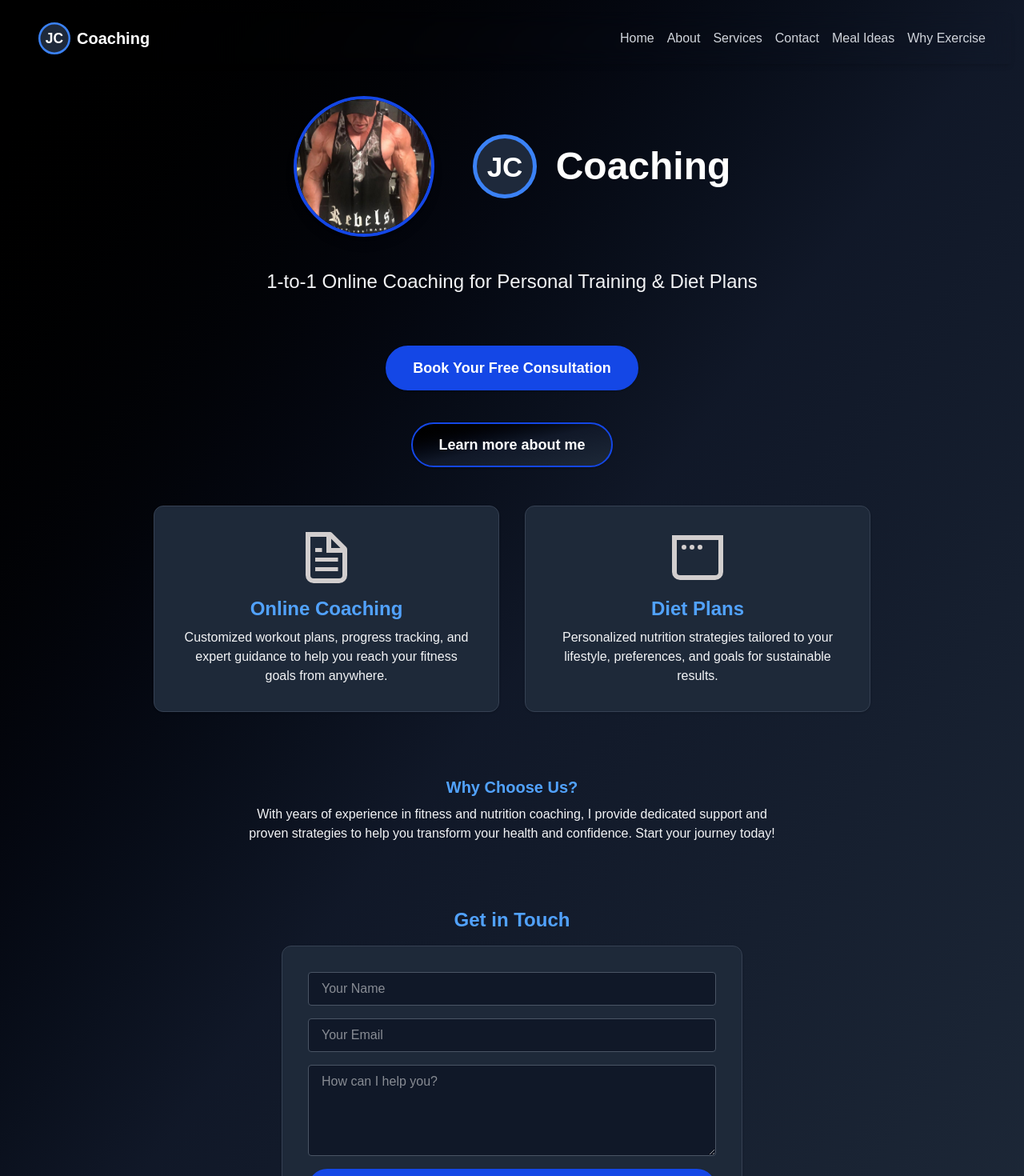
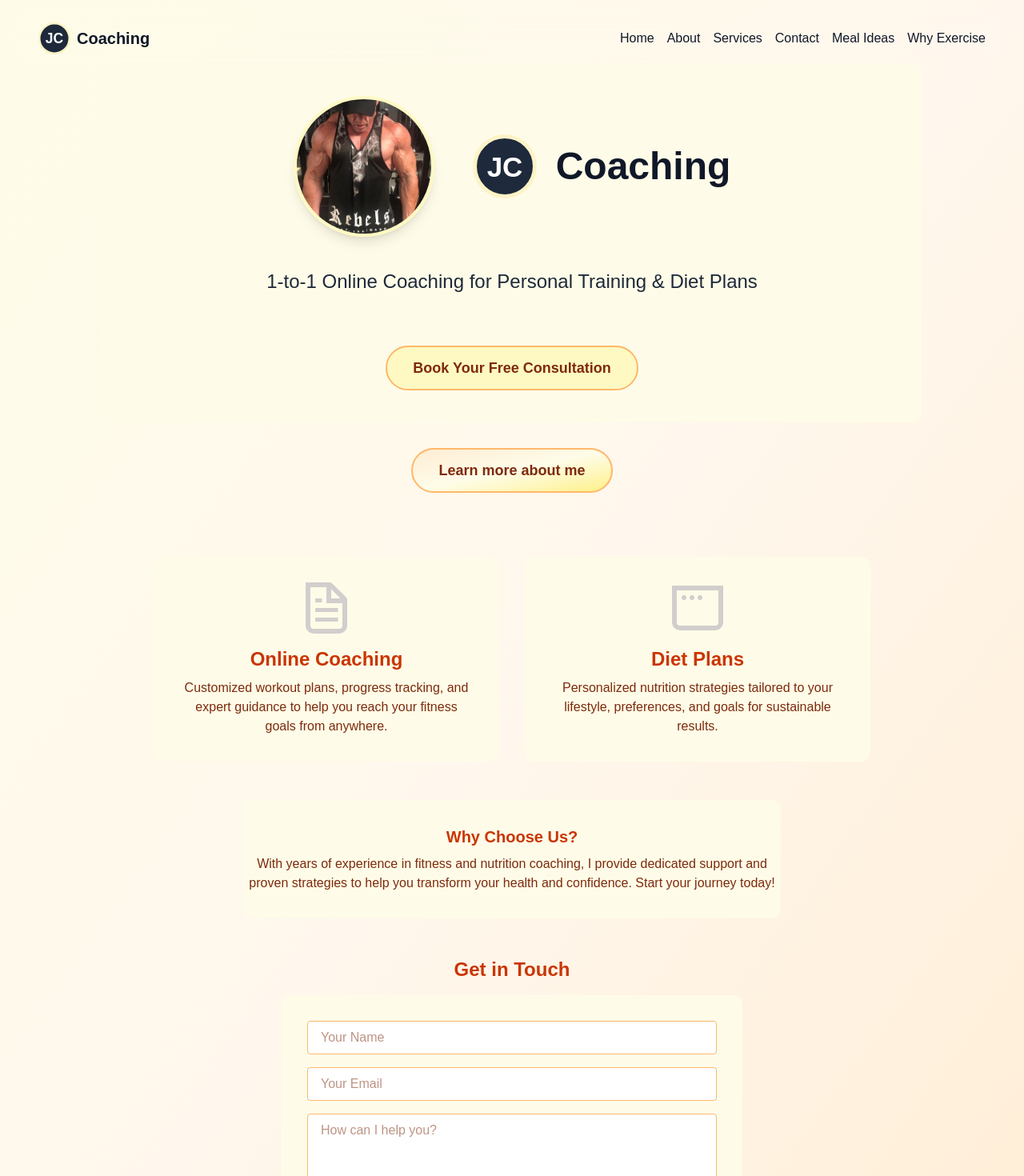
Before and after one commit to jacam666/coaching-website, a Next.js app: page / in a window 1280 px wide. Shown: the top 1470 px of the page at 80% size. Built offline with nearby package versions, Linux system fonts and the light colour scheme.

Commit message:
chnaged colour theme to home page

```diff
--- a/src/app/components/Footer.tsx
+++ b/src/app/components/Footer.tsx
@@ -1,6 +1,6 @@
 export default function Footer() {
     return (
-        <footer className=" text-gray-100 py-6 mt-10 ">
+        <footer className=" text-gray-900 py-6 mt-10 ">
             <div className="w-full max-w-5xl mx-auto px-4 text-center">
                 <p>&copy; {new Date().getFullYear()} JC Coaching. All rights reserved.</p>
                 {/* <p className="mt-2">
--- a/src/app/components/Navbar.tsx
+++ b/src/app/components/Navbar.tsx
@@ -12,21 +12,21 @@ export default function Navbar() {
 
 
     return (
-        <div className="w-full bg-opacity-90 backdrop-blur-md shadow-md mt-4">
+        <div className="w-full bg-opacity-90 backdrop-blur-md  mt-4">
             <nav>
                 <div className="max-w-7xl mx-auto  sm:px-6 lg:px-8">
                     <div className="flex items-center justify-between h-16">
                         <div className="flex items-center">
                             <Link href="/" className="flex items-center">
-                                <img src="/jc-logo.svg" alt="JC Logo" className="h-10 w-10 mr-2" />
-                                <span className="text-white font-bold text-xl">Coaching</span>
+                                <img src="/jc-logo-yellow.svg" alt="JC Logo" className="h-10 w-10 mr-2" />
+                                <span className="text-gray-900 font-bold text-xl">Coaching</span>
                             </Link>
                         </div>
                         <div className="md:hidden">
                             <button
                                 type="button"
                                 onClick={toggleMobileMenu}
-                                className="text-blue-700 hover:text-blue-600 focus:outline-none focus:text-blue-600 transition-colors duration-200"
+                                className="text-yellow-400 hover:text-yellow-300 focus:outline-none focus:text-blue-600 transition-colors duration-200"
                                 aria-label="Toggle mobile menu"
                                 aria-expanded={isMobileMenuOpen}
                             >
@@ -43,12 +43,12 @@ export default function Navbar() {
                         </div>
                         <div className="hidden md:block">
                             <div className="ml-10 flex items-baseline space-x-4">
-                                <Link href="/" className="text-gray-300 hover:text-white">Home</Link>
-                                <Link href="/about" className="text-gray-300 hover:text-white">About</Link>
-                                <Link href="/services" className="text-gray-300 hover:text-white">Services</Link>
-                                <Link href="/contact" className="text-gray-300 hover:text-white">Contact</Link>
-                                <Link href="/meals" className="text-gray-300 hover:text-white">Meal Ideas</Link>
-                                <Link href="/why-exercise" className="text-gray-300 hover:text-white">Why Exercise</Link>
+                                <Link href="/" className="text-gray-900 hover:text-white">Home</Link>
+                                <Link href="/about" className="text-gray-900 hover:text-white">About</Link>
+                                <Link href="/services" className="text-gray-900 hover:text-white">Services</Link>
+                                <Link href="/contact" className="text-gray-900 hover:text-white">Contact</Link>
+                                <Link href="/meals" className="text-gray-900 hover:text-white">Meal Ideas</Link>
+                                <Link href="/why-exercise" className="text-gray-900 hover:text-white">Why Exercise</Link>
                             </div>
                         </div>
                     </div>
@@ -60,12 +60,12 @@ export default function Navbar() {
             {isMobileMenuOpen && (
                 <div className="md:hidden ">
                     <div className=" pt-2 pb-3 space-y-1 sm:px-3">
-                        <Link href="/" className="text-gray-300 hover:text-white block px-3 py-2 rounded-md text-base font-medium">Home</Link>
-                        <Link href="/about" className="text-gray-300 hover:text-white block px-3 py-2 rounded-md text-base font-medium">About</Link>
-                        <Link href="/services" className="text-gray-300 hover:text-white block px-3 py-2 rounded-md text-base font-medium">Services</Link>
-                        <Link href="/contact" className="text-gray-300 hover:text-white block px-3 py-2 rounded-md text-base font-medium">Contact</Link>
-                        <Link href="/meals" className="text-gray-300 hover:text-white block px-3 py-2 rounded-md text-base font-medium">Meal Ideas</Link>
-                        <Link href="/why-exercise" className="text-gray-300 hover:text-white block px-3 py-2 rounded-md text-base font-medium">Why Exercise</Link>
+                        <Link href="/" className="text-gray-900 hover:text-white block px-3 py-2 rounded-md text-base font-medium">Home</Link>
+                        <Link href="/about" className="text-gray-900 hover:text-white block px-3 py-2 rounded-md text-base font-medium">About</Link>
+                        <Link href="/services" className="text-gray-900 hover:text-white block px-3 py-2 rounded-md text-base font-medium">Services</Link>
+                        <Link href="/contact" className="text-gray-900 hover:text-white block px-3 py-2 rounded-md text-base font-medium">Contact</Link>
+                        <Link href="/meals" className="text-gray-900 hover:text-white block px-3 py-2 rounded-md text-base font-medium">Meal Ideas</Link>
+                        <Link href="/why-exercise" className="text-gray-900 hover:text-white block px-3 py-2 rounded-md text-base font-medium">Why Exercise</Link>
                     </div>
                 </div>
             )}
--- a/src/app/data/meals.ts
+++ b/src/app/data/meals.ts
@@ -108,7 +108,7 @@ export const meals: Meal[] = [
     id: 11,
     slug: "superhealthy-singapore-noodles",
     title: " Singapore Noodles",
-    image: { src: "/images/meal-images/Singapore-noodles.jpg", alt: "Singapore noodles with chicken and prawns" },
+    image: { src: "/images/meal-images/singapore-noodles.jpg", alt: "Singapore noodles with chicken and prawns" },
     kcal: 362, protein: 40, carbs: 33, fat: 9,
     ingredients: ["Egg noodles", "Chicken breast", "Prawns", "Tenderstem broccoli", "Red pepper", "Baby corn", "Madras paste", "Soy", "Beansprouts"],
     tags: ["stir-fry", "chicken", "prawn", "low-calorie"]
--- a/src/app/page.tsx
+++ b/src/app/page.tsx
@@ -45,10 +45,10 @@ export default function Home() {
 
 
   return (
-    <main className="flex flex-col items-center justify-center min-h-screen bg-gradient-to-br from-black via-gray-900 to-gray-800 px-4">
-      <Navbar />
-      {/* Hero Section */}
-      <section className="py-10 flex flex-col items-center justify-center gap-8 w-full max-w-5xl mx-auto">
+  <main className="flex flex-col items-center justify-center min-h-screen bg-gradient-to-br from-yellow-50 via-orange-50 to-orange-100 px-4">
+    <Navbar />
+    {/* Hero Section */}
+  <section className="py-10 flex flex-col items-center justify-center gap-8 w-full max-w-5xl mx-auto bg-yellow-50 rounded-xl">
         <div className="flex flex-col md:flex-row items-center justify-center gap-6 md:gap-12 w-full">
           {/* Mobile: logo/text above image; Desktop: image first */}
           <div className="flex flex-col md:hidden items-center w-full">
@@ -57,7 +57,7 @@ export default function Home() {
               width={80}
               height={80}
               alt="Coach portrait"
-              className="w-44 h-44 rounded-full object-cover border-4 border-blue-700 shadow-lg"
+              className="w-44 h-44 rounded-full object-cover border-4 border-yellow-100 shadow-lg"
             />
           </div>
           <div className="hidden md:flex flex-row items-center gap-6 md:gap-12 w-full justify-center">
@@ -66,69 +66,69 @@ export default function Home() {
               width={80}
               height={80}
               alt="Coach portrait"
-              className="w-44 h-44 rounded-full object-cover border-4 border-blue-700 shadow-lg"
+              className="w-44 h-44 rounded-full object-cover border-4 border-yellow-100 shadow-lg"
             />
             <div className="flex items-center gap-6">
-              <img src="/jc-logo.svg" alt="JC Logo" className="w-20 h-20" />
-              <span className="text-5xl font-bold text-white">Coaching</span>
+              <img src="/jc-logo-yellow.svg" alt="JC Logo" className="w-20 h-20" />
+              <span className="text-5xl font-bold text-gray-900">Coaching</span>
             </div>
           </div>
         </div>
-        <p className="text-lg md:text-2xl text-gray-100 mb-8 mt-2 text-center">
+  <p className="text-lg md:text-2xl text-gray-800 mb-8 mt-2 text-center">
           1-to-1 Online Coaching for Personal Training & Diet Plans
         </p>
         <a
           href="#contact"
-          className="inline-block bg-blue-700 text-white px-8 py-3 rounded-full text-lg font-semibold shadow hover:bg-blue-900 transition border-2 border-blue-700 hover:border-blue-400"
+          className="inline-block bg-yellow-100 text-orange-900 px-8 py-3 rounded-full text-lg font-semibold hover:bg-orange-300 transition border-2 border-orange-300 hover:border-orange-500"
         >
           Book Your Free Consultation
         </a>
       </section>
 
-      <section>
+      <section className="my-8 flex justify-center">
         <Link
           href="/about"
-          className="inline-block bg-gradient-to-br from-black via-gray-900 to-gray-800 text-white px-8 py-3 rounded-full text-lg font-semibold shadow transition duration-300 hover:bg-gradient-to-tl hover:from-gray-800 hover:via-gray-900 hover:to-black border-2 border-blue-700 hover:border-blue-400"
+          className="inline-block bg-gradient-to-br from-orange-100 via-yellow-50 to-yellow-200 text-orange-900 px-8 py-3 rounded-full text-lg font-semibold transition duration-300 hover:bg-orange-300 border-2 border-orange-300 hover:border-orange-500"
         >
           Learn more about me
         </Link>
       </section>
       {/* Services Section */}
-      <section className="w-full max-w-4xl grid grid-cols-1 md:grid-cols-2 gap-8 py-12">
-        <div className="bg-gray-800 rounded-xl  shadow p-8 flex flex-col items-center border border-gray-700">
+    <section className="w-full max-w-4xl grid grid-cols-1 md:grid-cols-2 gap-8 py-12">
+  <div className="bg-yellow-50 rounded-xl p-8 flex flex-col items-center">
           <img src="/file.svg" alt="Personal Training" className="w-16 h-16 mb-4" />
-          <h2 className="text-2xl font-bold text-blue-400 mb-2">Online Coaching</h2>
-          <p className="text-gray-100 text-center">
+          <h2 className="text-2xl font-bold text-orange-700 mb-2">Online Coaching</h2>
+          <p className="text-orange-900 text-center">
             Customized workout plans, progress tracking, and expert guidance to help you reach your fitness goals from anywhere.
           </p>
         </div>
-        <div className="bg-gray-800 rounded-xl shadow p-8 flex flex-col items-center border border-gray-700">
+  <div className="bg-yellow-50 rounded-xl p-8 flex flex-col items-center">
           <img src="/window.svg" alt="Diet Plans" className="w-16 h-16 mb-4" />
-          <h2 className="text-2xl font-bold text-blue-400 mb-2">Diet Plans</h2>
-          <p className="text-gray-100 text-center">
+          <h2 className="text-2xl font-bold text-orange-700 mb-2">Diet Plans</h2>
+          <p className="text-orange-900 text-center">
             Personalized nutrition strategies tailored to your lifestyle, preferences, and goals for sustainable results.
           </p>
         </div>
       </section>
 
       {/* About Section */}
-      <section className="max-w-2xl text-center py-8">
-        <h3 className="text-xl font-semibold text-blue-400 mb-2">Why Choose Us?</h3>
-        <p className="text-gray-100">
+  <section className="max-w-2xl text-center py-8 bg-yellow-50 rounded-xl">
+    <h3 className="text-xl font-semibold text-orange-700 mb-2">Why Choose Us?</h3>
+    <p className="text-orange-900">
           With years of experience in fitness and nutrition coaching, I provide dedicated support and proven strategies to help you transform your health and confidence. Start your journey today!
         </p>
       </section>
 
       {/* Contact Section */}
       <section id="contact" className="w-full max-w-xl py-12">
-        <h3 className="text-2xl font-bold text-blue-400 mb-4 text-center">Get in Touch</h3>
-        <form onSubmit={onSubmit} className="flex flex-col gap-4 bg-gray-800 rounded-xl shadow p-8 border border-gray-700">
-          <input type="text" name="name" placeholder="Your Name" className="border border-gray-600 bg-gray-900 text-white rounded px-4 py-2" required />
-          <input type="email" name="email" placeholder="Your Email" className="border border-gray-600 bg-gray-900 text-white rounded px-4 py-2" required />
-          <textarea name="message" placeholder="How can I help you?" className="border border-gray-600 bg-gray-900 text-white rounded px-4 py-2" rows={4} required />
+        <h3 className="text-2xl font-bold text-orange-700 mb-4 text-center">Get in Touch</h3>
+        <form onSubmit={onSubmit} className="flex flex-col gap-4 bg-yellow-50 rounded-xl p-8">
+          <input type="text" name="name" placeholder="Your Name" className="border border-orange-300 bg-white text-orange-900 rounded px-4 py-2" required />
+          <input type="email" name="email" placeholder="Your Email" className="border border-orange-300 bg-white text-orange-900 rounded px-4 py-2" required />
+          <textarea name="message" placeholder="How can I help you?" className="border border-orange-300 bg-white text-orange-900 rounded px-4 py-2" rows={4} required />
           <button
             type="submit"
-            className={`px-6 py-2 rounded-full font-semibold transition shadow text-lg ${sent ? "bg-green-600 text-white" : "bg-blue-700 text-white hover:bg-blue-900 border-2 border-blue-700 hover:border-blue-400"}`}
+            className={`px-6 py-2 rounded-full font-semibold transition text-lg ${sent ? "bg-green-600 text-white" : "bg-yellow-100 text-orange-900 hover:bg-orange-300 border-2 border-orange-300 hover:border-orange-500"}`}
             disabled={isSending || sent}
           >
             {isSending ? "Sending..." : sent ? "Message sent" : "Send Message"}
```
Also changed, not shown: public/jc-logo-yellow.svg (added).
